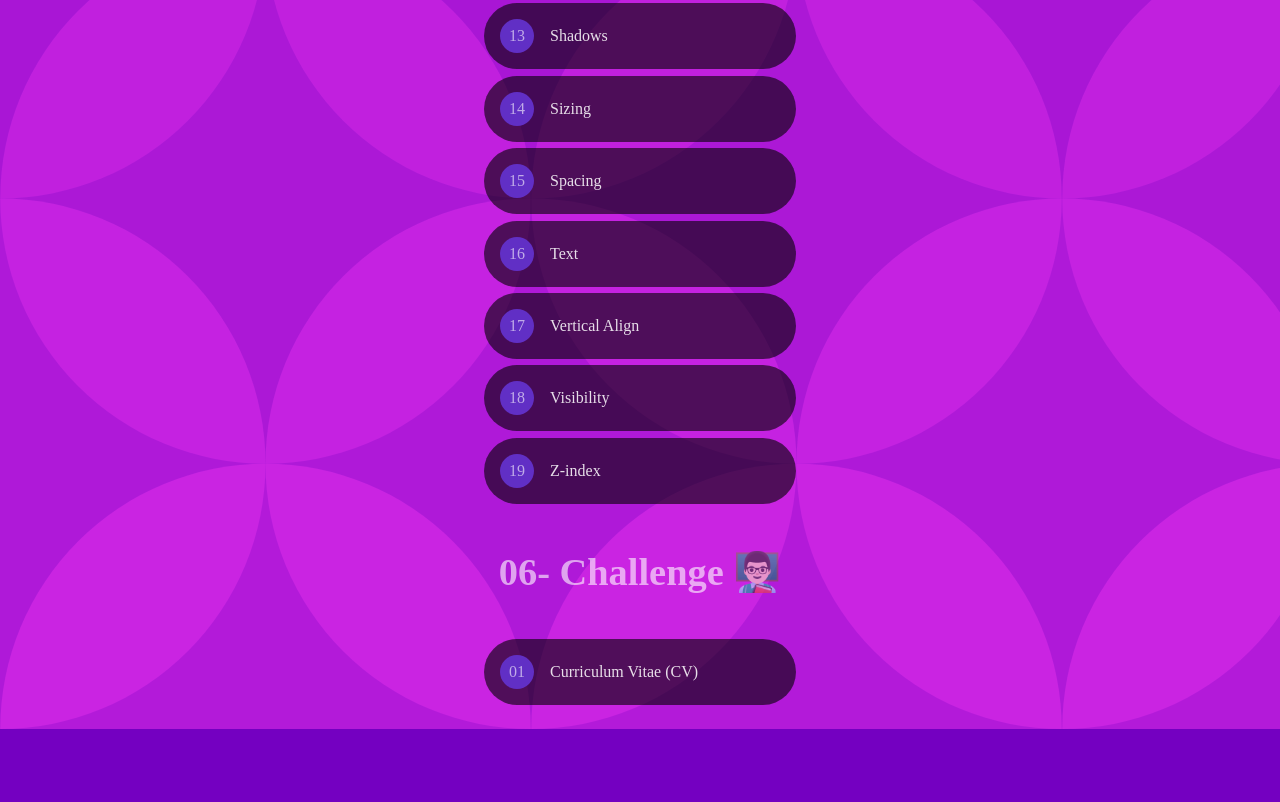
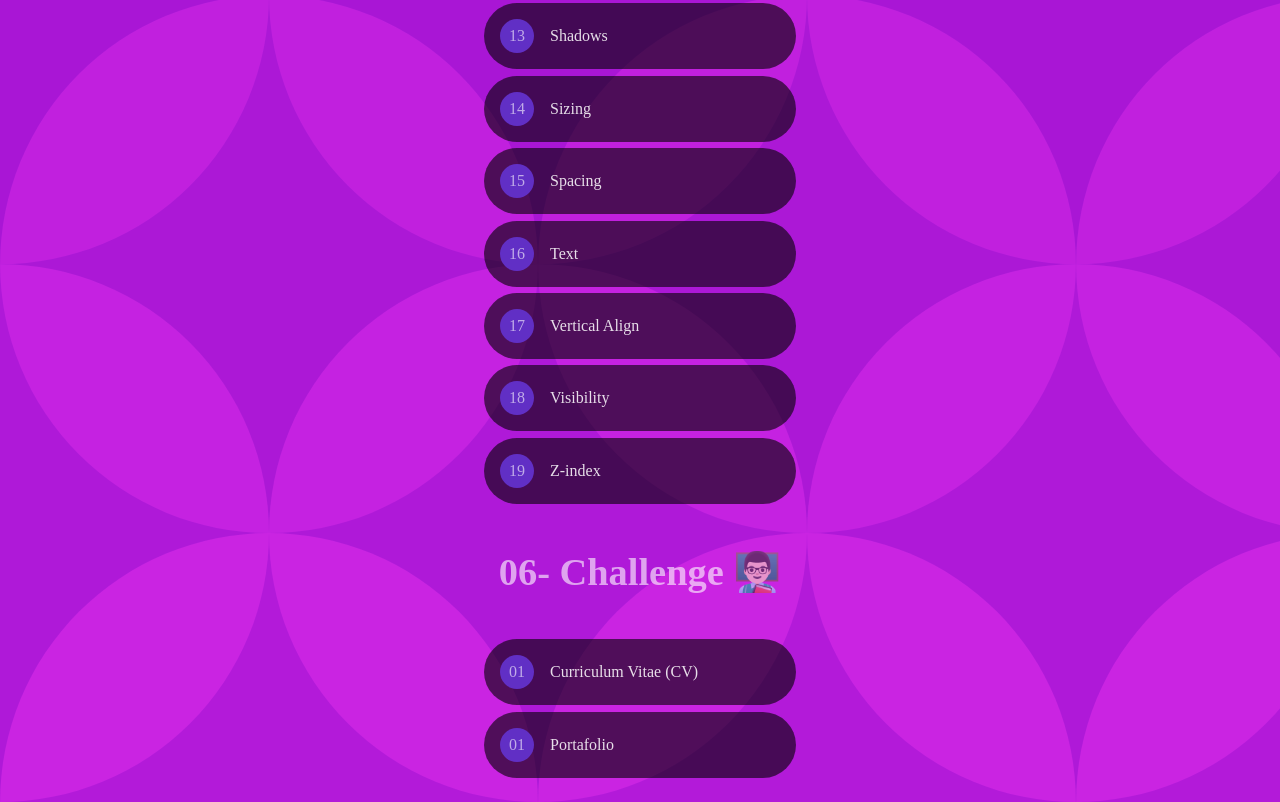
Before and after one commit to Alejandroescobar2006/AADSO2873711, a plain HTML site: page 06-bootstrap/index.html in a window 1280 px wide. Shown: the part 4576-5378 px from the top of the page. Before the commit the page ends 5305 px from the top, so only its background shows below. Drawn offline with Linux system fonts and the light colour scheme.

Commit message:
Update index.html
g

```diff
--- a/06-bootstrap/index.html
+++ b/06-bootstrap/index.html
@@ -266,6 +266,10 @@
                 <i>01</i>
                 <span>Curriculum Vitae (CV)</span>
             </a>
+            <a href="06- Challenge/01-portafolio.html" target="_blank">
+                <i>01</i>
+                <span>Portafolio</span>
+            </a>
 
         </menu>
     </main>
```
